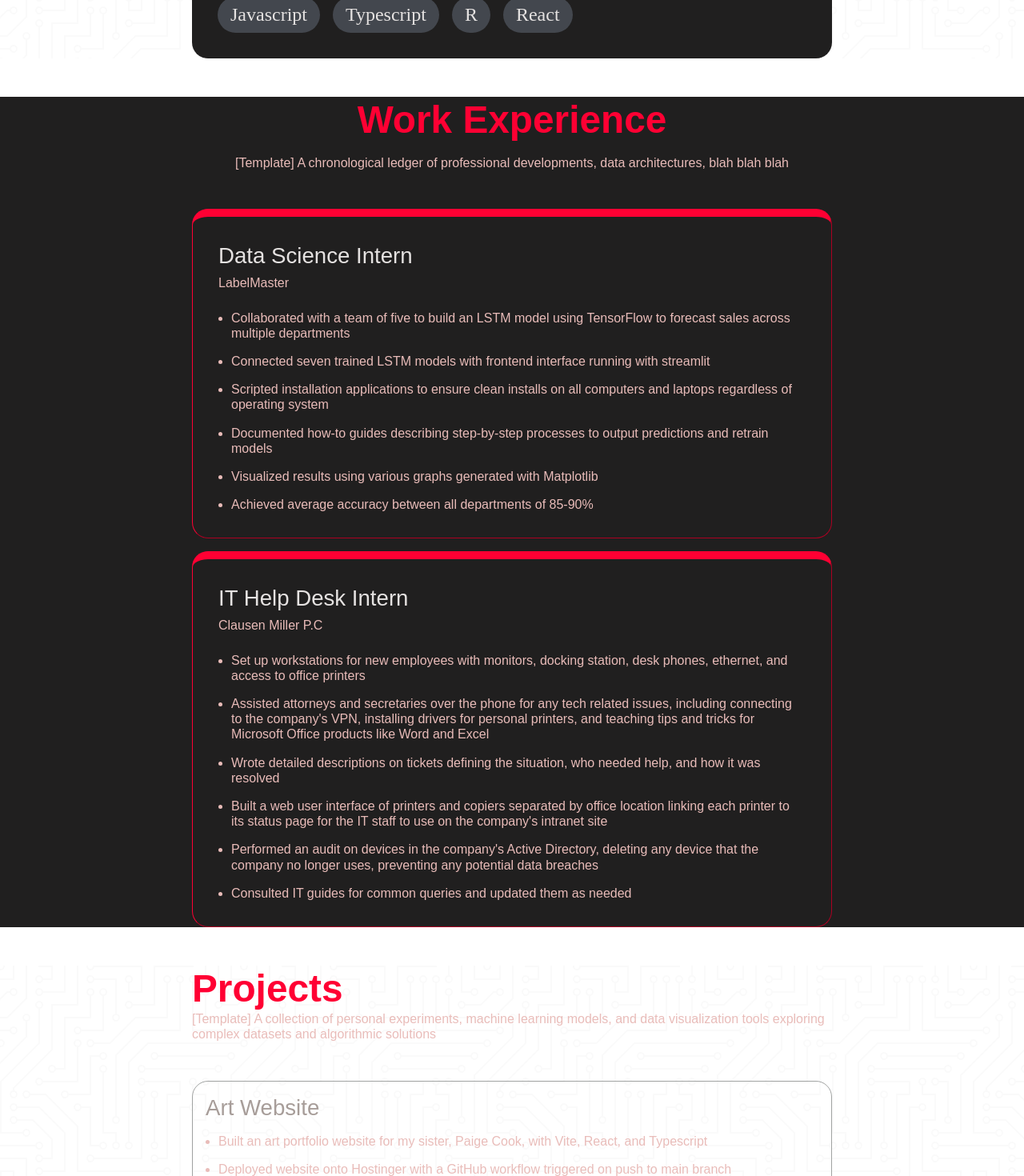
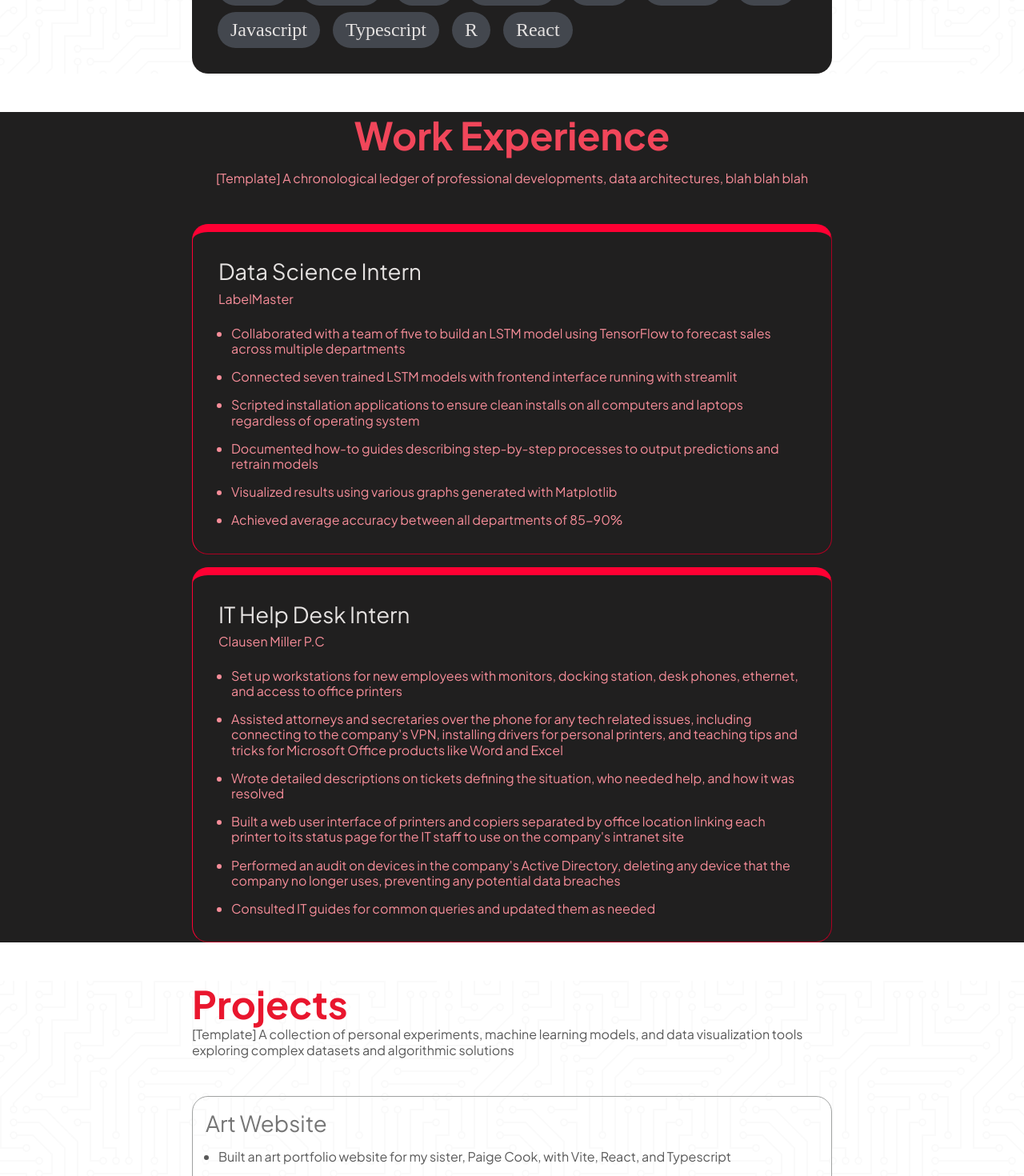
Before and after one commit to Drewster0128/website-portfolio, a Vue app: page / in a window 1280 px wide. Shown: the part 980-2450 px from the top of the page at 80% size. Built offline with nearby package versions, Linux system fonts and the light colour scheme; a web font is replaced by a local one.

Commit message:
Create work cards are more styling

```diff
--- a/src/components/Projects.vue
+++ b/src/components/Projects.vue
@@ -32,8 +32,8 @@ const projects = [
 <template>
     <div class="page page--circuit_board">
         <section class="hero">
-            <h1 class="hero__title hero__title--red hero__title--left_align">Projects</h1>
-            <p class="hero__paragraph hero__paragraph--left_align hero__paragraph--red">
+            <h1 class="hero__title hero__title--red-on-white hero__title--left_align">Projects</h1>
+            <p class="hero__paragraph hero__paragraph--left_align">
                 [Template] A collection of personal experiments, machine learning models, and data visualization tools exploring complex datasets and algorithmic solutions
             </p>
         </section>
--- /dev/null
+++ b/src/components/WorkCard.vue
@@ -0,0 +1,18 @@
+<script setup>
+
+const props = defineProps(['title', 'employer', 'bullets'])
+
+</script>
+
+<template>
+    <article class="experience">
+        <h2 class="experience__title">{{ props.title }}</h2>
+        <h3 class="experience__employer">{{ props.employer }}</h3>
+        <ul class="container container--column">
+            <li class="experience__bullet" v-for="bullet in bullets">
+                {{ bullet }}
+            </li>
+        </ul>
+    </article>
+
+</template>
--- a/src/components/WorkExperience.vue
+++ b/src/components/WorkExperience.vue
@@ -1,62 +1,42 @@
 <script setup>
+import WorkCard from './WorkCard.vue';
 
+const experiences = [
+    {
+        title: "Data Science Intern",
+        employer: "LabelMaster",
+        bullets: [
+            "Collaborated with a team of five to build an LSTM model using TensorFlow to forecast sales across multiple departments",
+            "Connected seven trained LSTM models with frontend interface running with streamlit",
+            "Scripted installation applications to ensure clean installs on all computers and laptops regardless of operating system",
+            "Documented how-to guides describing step-by-step processes to output predictions and retrain models",
+            "Visualized results using various graphs generated with Matplotlib",
+            "Achieved average accuracy between all departments of 85-90%"
+        ]
+    },
+    {
+        title: "IT Help Desk Intern",
+        employer: "Clausen Miller P.C",
+        bullets: [
+            "Set up workstations for new employees with monitors, docking station, desk phones, ethernet, and access to office printers",
+            "Assisted attorneys and secretaries over the phone for any tech related issues, including connecting to the company's VPN, installing drivers for personal printers, and teaching tips and tricks for Microsoft Office products like Word and Excel",
+            "Wrote detailed descriptions on tickets defining the situation, who needed help, and how it was resolved",
+            "Built a web user interface of printers and copiers separated by office location linking each printer to its status page for the IT staff to use on the company's intranet site",
+            "Performed an audit on devices in the company's Active Directory, deleting any device that the company no longer uses, preventing any potential data breaches",
+            "Consulted IT guides for common queries and updated them as needed"
+        ]
+    }
+]
 </script>
 
 <template>
     <div class="page page--black">
         <section class="container container--column hero">
-            <h1 class="hero__title hero__title--red">Work Experience</h1>
-            <p class="hero__paragraph hero__paragraph--red">[Template] A chronological ledger of professional developments, data architectures, blah blah blah</p>
+            <h1 class="hero__title hero__title--red-on-black">Work Experience</h1>
+            <p class="hero__paragraph hero__paragraph--red-on-black">[Template] A chronological ledger of professional developments, data architectures, blah blah blah</p>
         </section>
         <section class="container container--column">
-            <article class="experience">
-                <h2 class="experience__title">Data Science Intern</h2>
-                <h3 class="experience__employer">LabelMaster</h3>
-                <ul class="container container--column">
-                    <li class="experience__bullet">
-                        Collaborated with a team of five to build an LSTM model using TensorFlow to forecast sales across multiple departments
-                    </li>
-                    <li class="experience__bullet">
-                        Connected seven trained LSTM models with frontend interface running with streamlit
-                    </li>
-                    <li class="experience__bullet">
-                        Scripted installation applications to ensure clean installs on all computers and laptops regardless of operating system
-                    </li>
-                    <li class="experience__bullet">
-                        Documented how-to guides describing step-by-step processes to output predictions and retrain models
-                    </li>
-                    <li class="experience__bullet">
-                        Visualized results using various graphs generated with Matplotlib
-                    </li>
-                    <li class="experience__bullet">
-                        Achieved average accuracy between all departments of 85-90%
-                    </li>
-                </ul>
-            </article>
-            <article class="experience">
-                <h2 class="experience__title">IT Help Desk Intern</h2>
-                <h3 class="experience__employer">Clausen Miller P.C</h3>
-                <ul class="container container--column">
-                    <li class="experience__bullet">
-                        Set up workstations for new employees with monitors, docking station, desk phones, ethernet, and access to office printers
-                    </li>
-                    <li class="experience__bullet">
-                        Assisted attorneys and secretaries over the phone for any tech related issues, including connecting to the company's VPN, installing drivers for personal printers, and teaching tips and tricks for Microsoft Office products like Word and Excel
-                    </li>
-                    <li class="experience__bullet">
-                        Wrote detailed descriptions on tickets defining the situation, who needed help, and how it was resolved
-                    </li>
-                    <li class="experience__bullet">
-                        Built a web user interface of printers and copiers separated by office location linking each printer to its status page for the IT staff to use on the company's intranet site
-                    </li>
-                    <li class="experience__bullet">
-                        Performed an audit on devices in the company's Active Directory, deleting any device that the company no longer uses, preventing any potential data breaches
-                    </li>
-                    <li class="experience__bullet">
-                        Consulted IT guides for common queries and updated them as needed
-                    </li>
-                </ul>
-            </article>
+            <WorkCard v-for="experience in experiences" v-bind="experience" />
         </section>
     </div>
 </template>
--- a/src/style.css
+++ b/src/style.css
@@ -1,7 +1,19 @@
 @import url('https://fonts.googleapis.com/css2?family=Chathura:wght@100;300;400;700;800&display=swap');
+@import url('https://fonts.googleapis.com/css2?family=Plus+Jakarta+Sans:ital,wght@0,200..800;1,200..800&display=swap');
+
+:root {
+  --gray-on-white-heading-text-color: #757575;
+  --gray-on-white-body-text-color: #595959;
+  --red-on-black-body-text-color: #F68D99;
+  --red-on-black-heading-text-color: #F1465A;
+  --red-on-white-body-text-color: #AD1A00;
+  --red-on-white-heading-text-color: #E9162E;
+  --red-on-white-border-color: #F16575;
+  --brown-on-white-body-text-color: #705029;
+}
 
 * {
-  font-family: sans-serif;
+  font-family: "Plus Jakarta Sans", 'sans-serif';
   font-size: 16px;
   line-height: 1.2;
   color: black;
@@ -61,12 +73,12 @@ section {
 .experience__bullet {
   list-style: disc;
   margin-left: 1rem;
-  color: #e9bcb9;
+  color: var(--red-on-black-body-text-color);
 }
 
 .experience__employer {
   margin-bottom: 1.5rem;
-  color: #e9bcb9;
+  color: var(--red-on-black-body-text-color);
 }
 
 .experience__title {
@@ -80,7 +92,7 @@ section {
   padding-right: 1.25rem;
   padding-top: 1rem;
   padding-bottom: 1rem;
-  background-color: #ff0033;
+  background-color: var(--red-on-white-heading-text-color);
   border-radius: 20px;
   color: white;
   margin-top: 3rem;
@@ -90,19 +102,19 @@ section {
   text-align: center;
   font-size: 2.986rem;
   font-weight: bold;
-  color: #a79d99;
+  color: var(--gray-on-white-heading-text-color);
 }
 
 .hero__subtitle {
   text-align: center;
   font-size: 2.986rem;
   font-weight: bold;
-  color: #90001a;
+  color: var(--red-on-white-heading-text-color);
 }
 
 .hero__paragraph {
   text-align: center;
-  color: #a79d99;
+  color: var(--gray-on-white-body-text-color);
 }
 
 .page > * {
@@ -126,7 +138,7 @@ section {
 }
 
 .project__bullet {
-  color: #e9bcb9;
+  color: var(--gray-on-white-body-text-color);
   list-style: disc;
   margin-left: 1rem;
 }
@@ -136,7 +148,7 @@ section {
   font-size: 1.5rem;
   font-weight: bold;
   text-transform: uppercase;
-  color: #b08784;
+  color: var(--brown-on-white-body-text-color);
 }
 
 .project__repo {
@@ -144,15 +156,15 @@ section {
   font-size: 1.5rem;
   font-weight: bold;
   text-transform: uppercase;
-  color: #ffb3af;
+  color: var(--red-on-white-body-text-color);
 }
 
 .project__technology {
-  color: #ffb3af;
+  color: var(--red-on-white-body-text-color);
   padding: 0rem 0.5rem;
   border-style: solid;
   border-width: 1px;
-  border-color: #ffe9e8;
+  border-color: var(--red-on-white-border-color);
   background-color: #fff7f7;
   border-radius: 5px;
   font-family: "Chathura", 'sans-serif';
@@ -163,7 +175,7 @@ section {
 
 .project__title {
   font-size: 1.728rem;
-  color: #a79d99;
+  color: var(--gray-on-white-heading-text-color);
   margin-bottom: 1rem;
 }
 
@@ -199,16 +211,20 @@ section {
   text-align: left;
 }
 
-.hero__title--red {
-  color: #ff0033;
+.hero__title--red-on-black {
+  color: var(--red-on-black-heading-text-color);
+}
+
+.hero__title--red-on-white {
+  color: var(--red-on-white-heading-text-color)
 }
 
 .hero__paragraph--left_align {
   text-align: left;
 }
 
-.hero__paragraph--red {
-  color: #e9bcb9;
+.hero__paragraph--red-on-black {
+  color: var(--red-on-black-body-text-color);
 }
 
 .hero__button--black {
```
